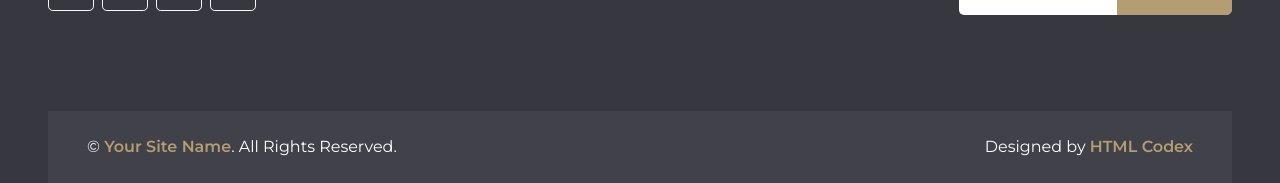
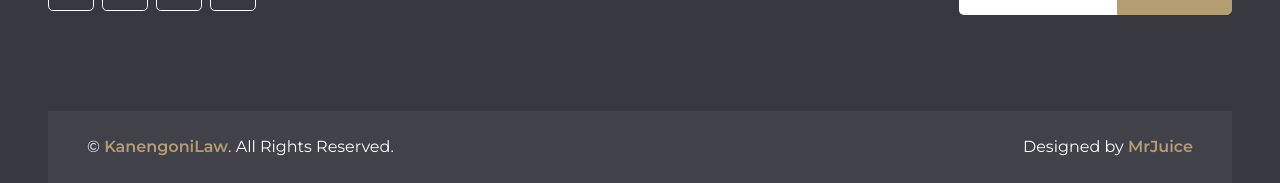
Before and after one commit to mrjuice01/law, a plain HTML site: page index.html in a window 1280 px wide. Shown: the part 6547-6730 px from the top of the page. Drawn offline with nearby package versions, Linux system fonts and the light colour scheme; files that its build step writes are made by us from their sources.

Commit message:
Update index.html

```diff
--- a/index.html
+++ b/index.html
@@ -544,10 +544,10 @@
         </div>
         <div class="row p-4 mt-5 mx-0" style="background: rgba(256, 256, 256, .05);">
             <div class="col-md-6 text-center text-md-left mb-3 mb-md-0">
-                <p class="m-0 text-white">&copy; <a class="font-weight-bold" href="#">Your Site Name</a>. All Rights Reserved.</p>
+                <p class="m-0 text-white">&copy; <a class="font-weight-bold" href="https://wa.me+263714429214">KanengoniLaw</a>. All Rights Reserved.</p>
             </div>
             <div class="col-md-6 text-center text-md-right">
-                <p class="m-0 text-white">Designed by <a class="font-weight-bold" href="https://htmlcodex.com">HTML Codex</a></p>
+                <p class="m-0 text-white">Designed by <a class="font-weight-bold" href="https://wa.me+263780699988">MrJuice</a></p>
             </div>
         </div>
     </div>
```
